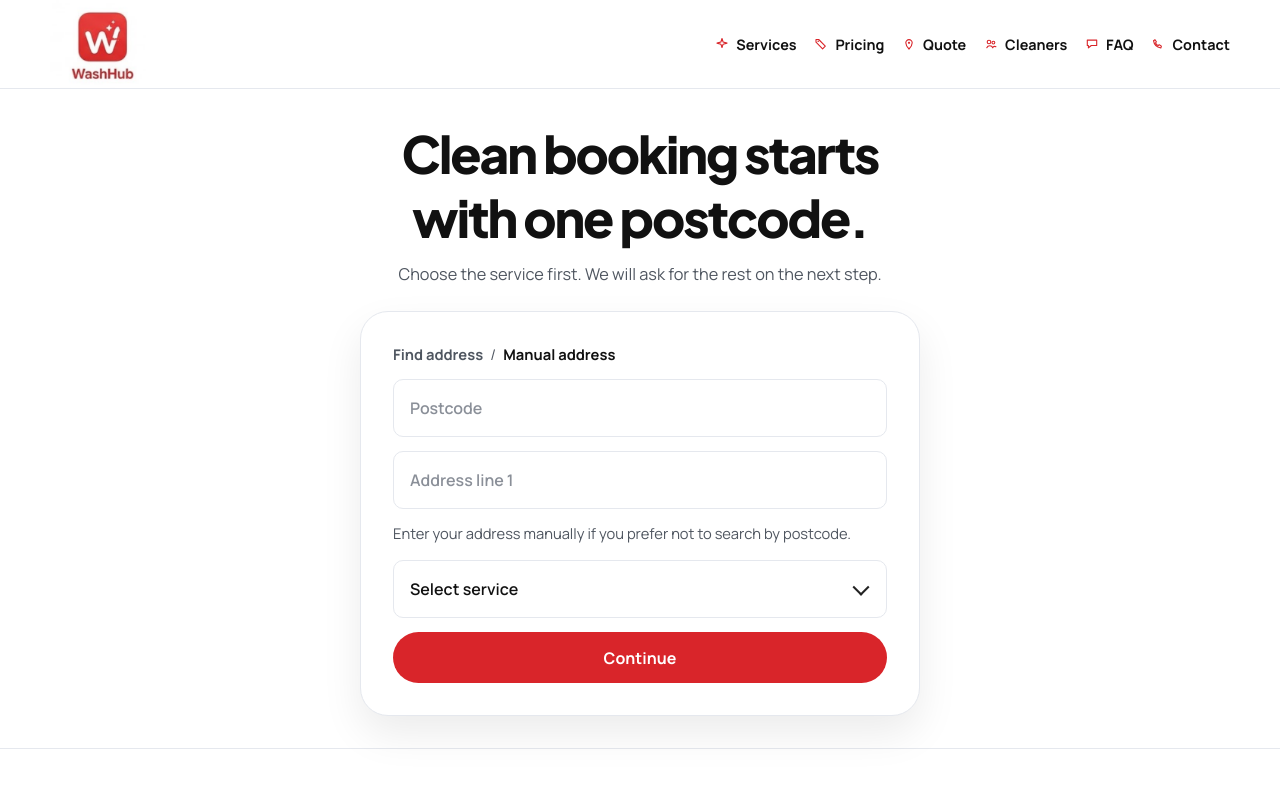
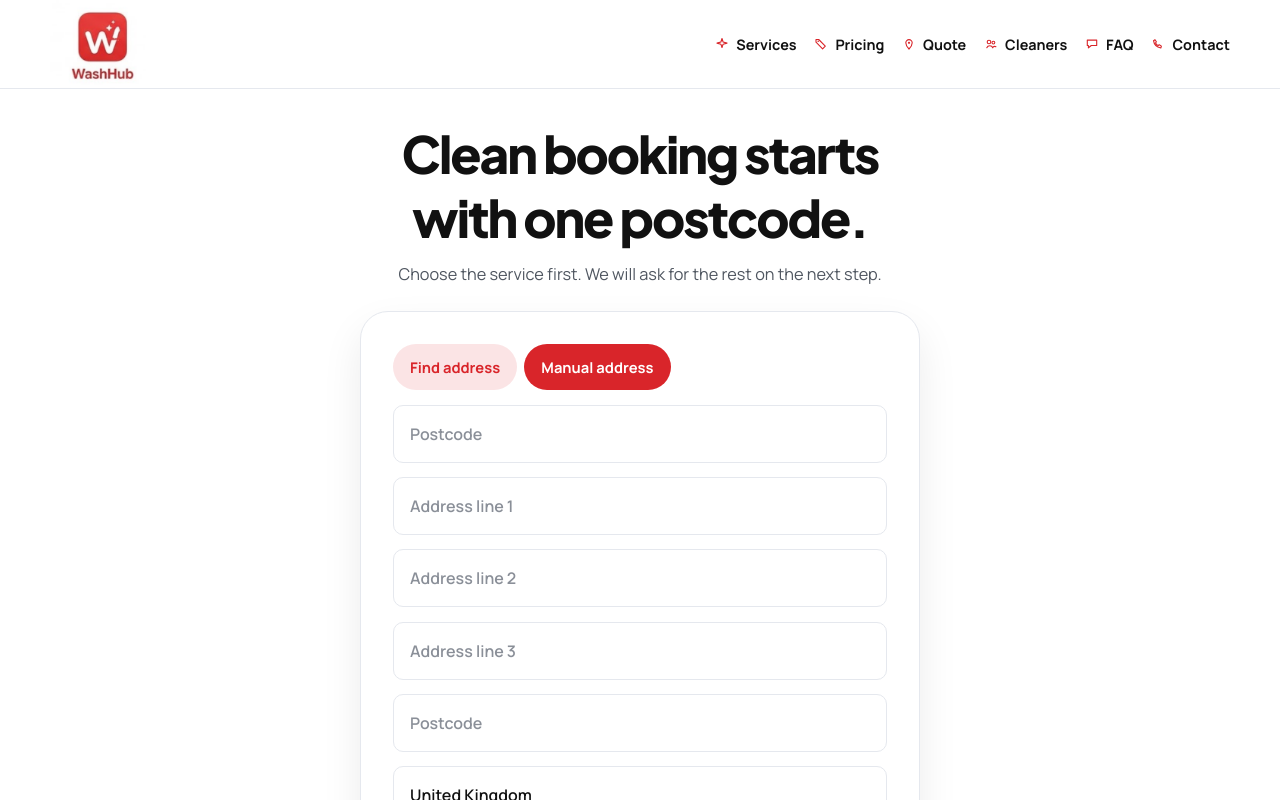
Before and after one commit to martinmsh1025-sketch/AreaSorted, a Next.js app: page / in a window 1280 px wide. Both pictures are taken after a click on the button "Manual address". Shown: the top 800 px of the page. Built offline with nearby package versions, Linux system fonts and the light colour scheme.

Commit message:
Expand manual address fields on homepage

```diff
--- a/src/app/(marketing)/page.tsx
+++ b/src/app/(marketing)/page.tsx
@@ -27,10 +27,17 @@ export default function HomePage() {
   const [lookupMessage, setLookupMessage] = useState("");
   const [isLoadingAddresses, setIsLoadingAddresses] = useState(false);
   const [entryMode, setEntryMode] = useState<EntryMode>("lookup");
-  const [manualAddress, setManualAddress] = useState("");
+  const [manualAddress1, setManualAddress1] = useState("");
+  const [manualAddress2, setManualAddress2] = useState("");
+  const [manualAddress3, setManualAddress3] = useState("");
+  const [manualPostcode, setManualPostcode] = useState("");
+  const [manualCountry, setManualCountry] = useState("United Kingdom");
 
   const selectedAddress = addresses.find((item) => item.ID === addressId);
-  const chosenAddress = entryMode === "manual" ? manualAddress.trim() : selectedAddress?.Line ?? "";
+  const chosenAddress =
+    entryMode === "manual"
+      ? [manualAddress1, manualAddress2, manualAddress3, manualPostcode, manualCountry].filter(Boolean).join(", ")
+      : selectedAddress?.Line ?? "";
   const continueHref = `/instant-quote?${new URLSearchParams({
     postcode,
     service,
@@ -103,7 +110,6 @@ export default function HomePage() {
             >
               Find address
             </button>
-            <span className="hero-minimal-mode-separator">/</span>
             <button
               type="button"
               className={`hero-minimal-mode-link ${entryMode === "manual" ? "hero-minimal-mode-link-active" : ""}`}
@@ -167,9 +173,33 @@ export default function HomePage() {
             <>
               <input
                 placeholder="Address line 1"
-                aria-label="Manual address"
-                value={manualAddress}
-                onChange={(event) => setManualAddress(event.target.value)}
+                aria-label="Address line 1"
+                value={manualAddress1}
+                onChange={(event) => setManualAddress1(event.target.value)}
+              />
+              <input
+                placeholder="Address line 2"
+                aria-label="Address line 2"
+                value={manualAddress2}
+                onChange={(event) => setManualAddress2(event.target.value)}
+              />
+              <input
+                placeholder="Address line 3"
+                aria-label="Address line 3"
+                value={manualAddress3}
+                onChange={(event) => setManualAddress3(event.target.value)}
+              />
+              <input
+                placeholder="Postcode"
+                aria-label="Manual postcode"
+                value={manualPostcode}
+                onChange={(event) => setManualPostcode(event.target.value.toUpperCase())}
+              />
+              <input
+                placeholder="Country"
+                aria-label="Country"
+                value={manualCountry}
+                onChange={(event) => setManualCountry(event.target.value)}
               />
               <p className="hero-minimal-note">Enter your address manually if you prefer not to search by postcode.</p>
             </>
--- a/src/app/globals.css
+++ b/src/app/globals.css
@@ -236,25 +236,28 @@ img {
   display: inline-flex;
   align-items: center;
   gap: 0.45rem;
-  font-size: 0.92rem;
+  flex-wrap: wrap;
 }
 
 .hero-minimal-mode-link {
-  padding: 0;
-  border: 0;
-  background: transparent;
-  color: var(--color-text-muted);
+  display: inline-flex;
+  align-items: center;
+  justify-content: center;
+  min-height: 44px;
+  padding: 0.75rem 1rem;
+  border: 1px solid transparent;
+  border-radius: 999px;
+  background: rgba(217, 37, 42, 0.12);
+  color: var(--color-accent);
   font: inherit;
+  font-size: 0.92rem;
   font-weight: 700;
   cursor: pointer;
 }
 
 .hero-minimal-mode-link-active {
-  color: var(--color-text);
-}
-
-.hero-minimal-mode-separator {
-  color: var(--color-text-muted);
+  background: var(--color-accent);
+  color: var(--color-surface);
 }
 
 .hero-minimal-search-row {
```
